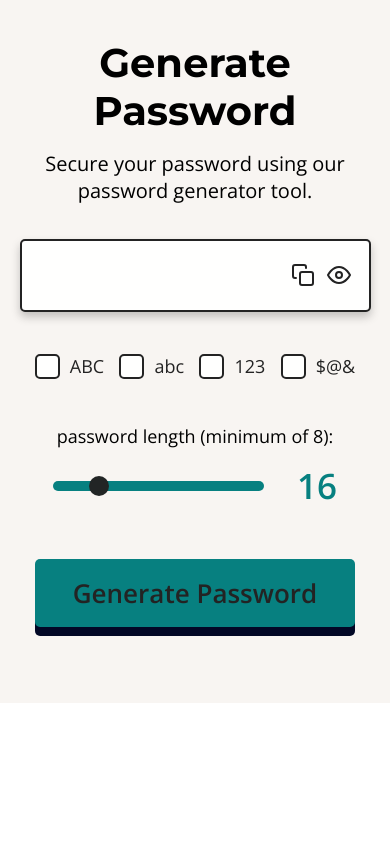
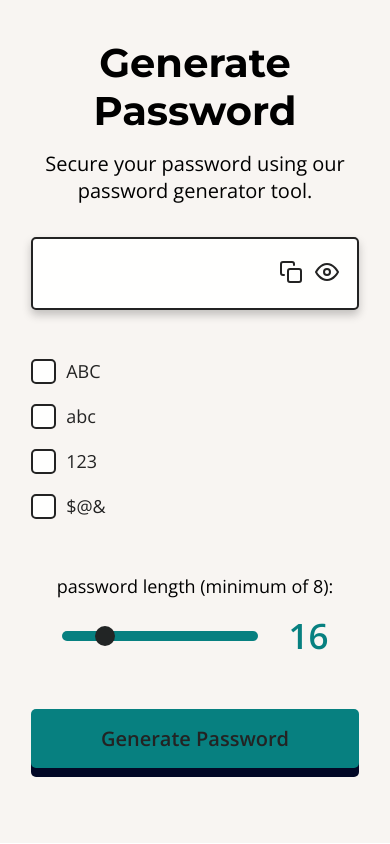
Before and after one commit to corpuzorgen/password-generator, a plain HTML site: page index.html in a window 390 px wide. Drawn offline with nearby package versions, Linux system fonts and the light colour scheme.

Commit message:
re-Initialize

```diff
--- a/resources/css/main.css
+++ b/resources/css/main.css
@@ -253,6 +253,24 @@ button.generate-password:active {
   transform: translateY(4px);
 }
 
+/* Extra small devices (phones, 414px and down) */
+@media only screen and (max-width: 414px) {
+  button.generate-password {
+    font-size: 2rem;
+    width: 100%;
+  }
+  .checkbox-container {
+    -webkit-box-orient: vertical;
+    -webkit-box-direction: normal;
+    -ms-flex-direction: column;
+    flex-direction: column;
+  }
+  .checkbox {
+    margin-top: 10px;
+    margin-bottom: 10px;
+  }
+}
+
 /* Extra small devices (phones, 600px and down) */
 @media only screen and (max-width: 600px) {
   h1,
@@ -266,7 +284,7 @@ button.generate-password:active {
     font-size: 2rem;
   }
   section.generate-password {
-    padding: 10% 5% 15%;
+    padding: 10% 8% 15%;
   }
   .generate-password-form {
     margin: 10% auto 5%;
```
